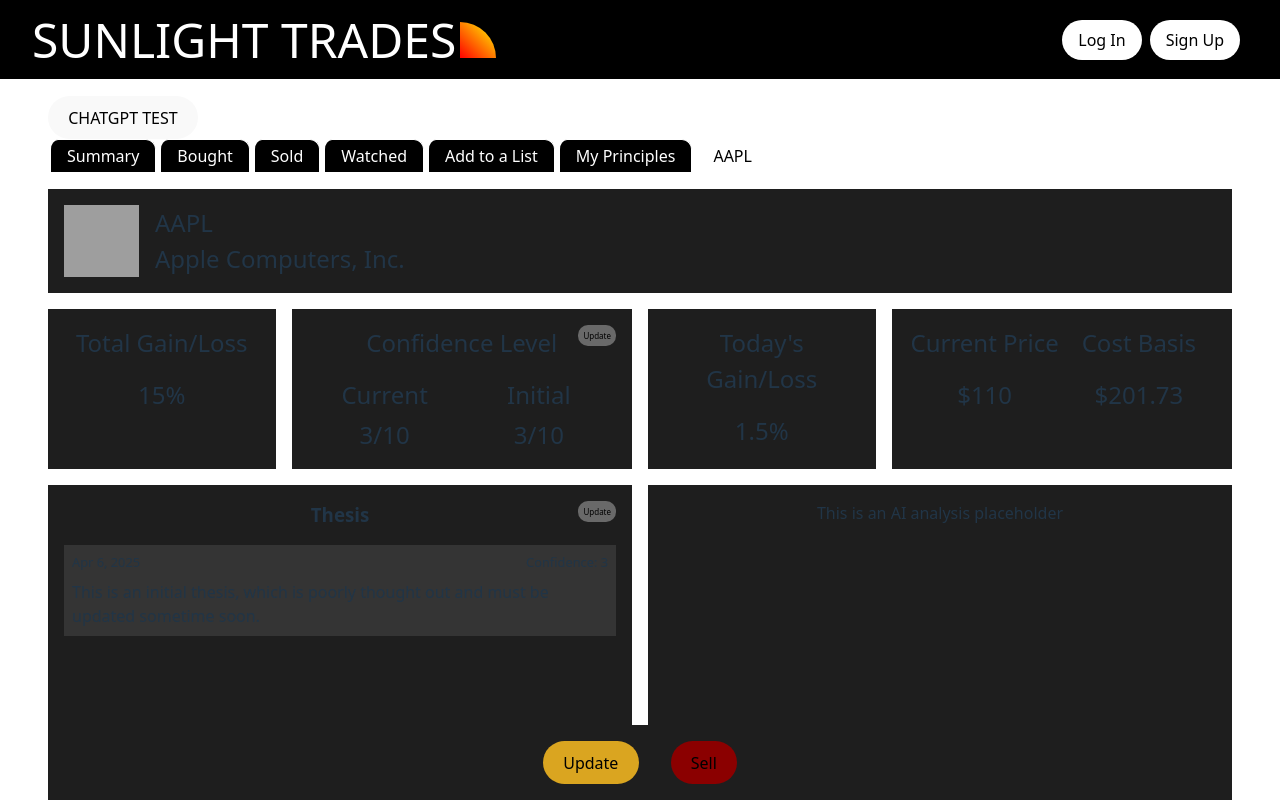
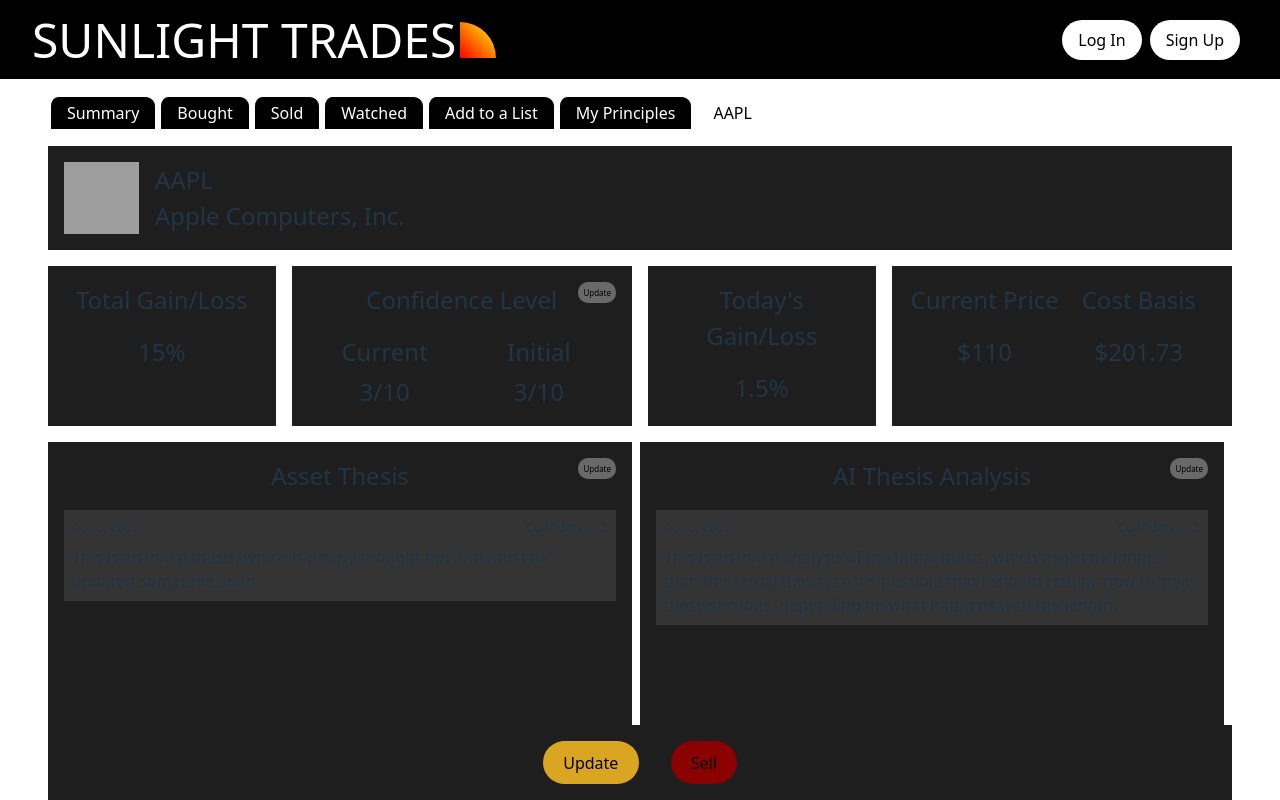
Before and after one commit to mattywentworth/sunlight-trades, a React (Vite) app: page /account/1/bought/1 in a window 1280 px wide. Shown: the top 800 px of the page. Built offline with nearby package versions, Linux system fonts and the light colour scheme; no server answers; grey boxes are pictures that could not be loaded; what @polygon.io/client-js, twelvedata would draw is missing.

Commit message:
Add workaround for ChatGPT API call. Still need to figure out how to implement in an asyncThunk

```diff
--- a/src/components/account/AssetAIAnalysis.jsx
+++ b/src/components/account/AssetAIAnalysis.jsx
@@ -1,11 +1,22 @@
 import React from 'react';
-import styles from './AssetAIAnalysis.module.css';
+import styles from './AssetThesis.module.css';
+import { AssetThesisCard } from '../account/AssetThesisCard';
 
-export const AssetAIAnalysis = () => {
+export const AssetAIAnalysis = ( { aiAnalysis, confidenceLevel } ) => {
 
     return (
         <div className={styles.container}>
-            <div>This is an AI analysis placeholder</div>
+            <div className={styles.header}>
+                <div className={styles.headerSides}></div>
+                <h3>AI Thesis Analysis</h3>
+                <div className={styles.headerSides}>
+                    <button className={styles.update}>Update</button>
+                </div>
+            </div>
+            {aiAnalysis.map((analysisElement, index) => {
+                //alert(index);
+                return <AssetThesisCard thesisDate={analysisElement.dateAddedReadable} thesisText={analysisElement.aiAnalysis} confidence={confidenceLevel[index]}/>
+            })}
         </div>
     )
 }
--- a/src/components/account/AssetBought.jsx
+++ b/src/components/account/AssetBought.jsx
@@ -15,6 +15,8 @@
 import { convertDateToText } from '../../utils/dates';
 import { AccountHeader } from './AccountHeader';
 import { generateAIAnalysis } from '../../features/assets/singleAIAnalysisSlice';
+//for testing
+import OpenAI from 'openai';
 
 export const AssetBought = () => {
 
@@ -22,7 +24,7 @@
     const assetIDParam = parseInt(params.assetID);
     const accountAssets = useSelector(selectAccountAssets);
     const currentAsset = accountAssets.find(asset => asset.assetId === assetIDParam);
-    const {ticker, companyName, confidenceLevel, thesis, logo, costBasis, watchBuySell} = currentAsset;
+    const {ticker, companyName, confidenceLevel, thesis, logo, costBasis, watchBuySell, aiAnalysis} = currentAsset;
     const assetActions = currentAsset.watchBuySell;
     const length = assetActions.length;
     const mostRecentAction = assetActions[length - 1].action;
@@ -76,12 +78,31 @@
         //thesisUpdateInput.disabled === false ? thesisUpdateInput.disabled = true : thesisUpdateInput.disabled = false;
     }
 
+    const openAIApiKey = import.meta.env.VITE_OPEN_AI_API_KEY;
+    const client = new OpenAI( { apiKey: openAIApiKey, dangerouslyAllowBrowser: true});
+
+    const testChatGPTTwo = async (e) => {
+        try {
+            const response = await client.responses.create({
+                model: "gpt-4o",
+                input: "Tell me a three sentence bedtime story about a unicorn."
+            });
+            //alert(Object.keys(response));
+            return response.output[0].content[0].text;
+        } catch (error) {
+            return error;
+        }
+    }
+
     const dispatch = useDispatch();
-    const handleSubmitUpdate = (e) => {
+    const handleSubmitUpdate = async (e) => {
         e.preventDefault();
+        //ChatGPT test
+        const aiAnalysis = await testChatGPTTwo();
+        //
         //alert(assetIDParam + updatedThesis + updatedConfidenceLevel);
         //some action creator that updates state with the new confidence level and thesis values
-        dispatch(updateAsset({assetIDParam, updatedThesis, updatedConfidenceLevel}));
+        dispatch(updateAsset({assetIDParam, updatedThesis, updatedConfidenceLevel, aiAnalysis}));
         setUpdateInProgress(false);
         setSellInProgress(false);
         setUpdatedConfidenceLevel(5);
@@ -93,6 +114,7 @@
         const confidenceLevelUpdateInput = document.getElementById('confidence-level-update');
         confidenceLevelUpdateInput.disabled = false;
     }
+
 
     const handleSell = (e) => {
         e.preventDefault();
@@ -109,6 +131,14 @@
         confidenceLevelUpdateInput.disabled = false;
     }
 
+
+    //For testing
+
+    //const openAIApiKey = import.meta.env.VITE_OPEN_AI_API_KEY;
+    //const client = new OpenAI( { apiKey: openAIApiKey, dangerouslyAllowBrowser: true});
+
+
+
     const testChatGPT = (e) => {
         e.preventDefault();
         dispatch(generateAIAnalysis());
@@ -116,7 +146,7 @@
 
     return (
         <div>
-            <button onClick={testChatGPT}>CHATGPT TEST</button>
+            {/*<button onClick={testChatGPTTwo}>CHATGPT TEST</button>*/}
             <AccountHeader/>
             <AssetCompanyHeader ticker={ticker} companyName={companyName} logo={logo}/>
             <div className={styles.performance}>
@@ -127,7 +157,7 @@
             </div>
             <div className={styles.descriptions}>
                 <AssetThesis thesis={thesis} updateInProgress={updateInProgress} sellInProgress={sellInProgress} updatedThesis={updatedThesis} setUpdatedThesis={setUpdatedThesis} thesisSaved={thesisSaved} confidenceLevel={confidenceLevel} handleThesisSave={handleThesisSave} handleUpdateClick={handleUpdateClick} action={watchBuySell}/>
-                <AssetAIAnalysis/>
+                <AssetAIAnalysis aiAnalysis={aiAnalysis} confidenceLevel={confidenceLevel}/>
             </div>
             <div className={styles.actions}>
                 <AssetUpdate handleUpdateClick={handleUpdateClick} handleSubmitUpdate={handleSubmitUpdate} sellInProgress={sellInProgress} thesisSaved={thesisSaved} confidenceLevelSaved={confidenceLevelSaved} updateInProgress={updateInProgress}/>
--- a/src/components/account/AssetThesis.jsx
+++ b/src/components/account/AssetThesis.jsx
@@ -14,7 +14,7 @@
         <div className={styles.container}>
             <div className={styles.header}>
                 <div className={styles.headerSides}></div>
-                <h3>Thesis</h3>
+                <h3>Asset Thesis</h3>
                 <div className={styles.headerSides}>
                     <button className={styles.update} onClick={handleUpdateClick}>Update</button>
                 </div>
--- a/src/components/account/AssetThesis.module.css
+++ b/src/components/account/AssetThesis.module.css
@@ -15,6 +15,11 @@
     width: 20%;
 }
 
+.container h3 {
+    font-weight: 400;
+    font-size: 1.5rem;
+}
+
 .update {
     font-size: 0.5rem;
     text-align: default;
--- a/src/features/assets/accountAssetsSlice.js
+++ b/src/features/assets/accountAssetsSlice.js
@@ -77,6 +77,13 @@
                     dateAddedReadable: 'Apr 6, 2025',
                     thesis: 'This is an initial thesis, which is poorly thought out and must be updated sometime soon.'
                 }
+            ],
+            aiAnalysis: [
+                {
+                    dateAdded: 'updateThis',
+                    dateAddedReadable: 'Apr 6, 2025',
+                    aiAnalysis: "This is an initial analysis of the initial thesis, which might be longer than the actual thesis, so it's possible that I should rethink how to style these sections, depending on what happens with the length."
+                }
             ]
         }
     ],
@@ -130,6 +137,13 @@
                         dateAddedReadable: readableDate,
                         thesis: thesis
                     }
+                ],
+                aiAnalysis: [
+                    {
+                        dateAdded: dateObject,
+                        dateAddedReadable: readableDate,
+                        aiAnalysis: "This is an initial analysis of the initial thesis, which might be longer than the actual thesis, so it's possible that I should rethink how to style these sections, depending on what happens with the length."
+                    }
                 ]
             };
             return [...state, addedAsset];
@@ -140,7 +154,7 @@
         updateAsset: (state, action) => {
             //const updatedThesis = action.payload.updatedThesis;
             //alert(action.payload.updatedThesis);
-            const {payload: { assetIDParam, updatedThesis, updatedConfidenceLevel }} = action;
+            const {payload: { assetIDParam, updatedThesis, updatedConfidenceLevel, aiAnalysis }} = action;
             //alert(updatedThesis);
             const dateObject = Date();
             const readableDate = convertDateToText(dateObject);
@@ -161,6 +175,11 @@
                     dateAdded: dateObject,
                     dateAddedReadable: readableDate,
                     level: updatedConfidenceLevel
+                })
+                newStateArray[indexToUpdate].aiAnalysis.push({
+                    dateAdded: dateObject,
+                    dateAddedReadable: readableDate,
+                    aiAnalysis: aiAnalysis
                 })
                 /*newStateArray[indexToUpdate].watchBuySell.push({
                     date: dateObject,
--- a/src/features/assets/singleAIAnalysisSlice.js
+++ b/src/features/assets/singleAIAnalysisSlice.js
@@ -6,24 +6,39 @@
 
 const openAIApiKey = import.meta.env.VITE_OPEN_AI_API_KEY;
 const client = new OpenAI( { apiKey: openAIApiKey, dangerouslyAllowBrowser: true});
+//for testing
+/*const response = await client.responses.create({
+    model: "gpt-4o",
+    input: "Tell me a three sentence bedtime story about a unicorn."
+});*/
+//
+/*  const response = await client.responses.create({
+        model: "gpt-4o",
+        input: "Tell me a three sentence bedtime story about a unicorn."
+    });
+    //alert(Object.keys(response));
+    alert(response.output[0].content[0].text)
+*/
 
 export const generateAIAnalysis = createAsyncThunk(
     'singleAIAnalysis/generateAIAnalysis',
     async () => {
-        alert('function is firing')
+        //alert(testMessage)
         const response = await client.responses.create({
-            model: 'gpt-4o',
-            input: "Please tell me a dark joke that includes a twist I won't see coming"
+            model: "gpt-4o",
+            input: "Tell me a three sentence bedtime story about a unicorn."
         });
-        return response;
+        return response;//.output[0].content[0].text;
     }
 )
+
 
 export const singleAIAnalysisSlice = createSlice({
     name: 'singleAIAnalysis',
     initialState: '',
     reducers : {
-        placeholder: (state, action) => {
+        addThesisToAsset: (state, action) => {//I was trying to use this slice to update another slice, which I probably shouldn't do
+            //const currentAsset = selectAccountAssets.find(asset => )
             return state = action.payload;
         }
     },
@@ -33,10 +48,14 @@
                 alert('pending');
             })
             .addCase(generateAIAnalysis.fulfilled, (state, action) => {
-                alert(action.payload);
+                //alert('trying to succeed');
+                //alert(Object.keys(action.payload));
+                return action.payload;
+
             })
             .addCase(generateAIAnalysis.rejected, (state, action) => {
                 alert('rejected');
+                console.log(action.error);
             })
     }
 })
```
